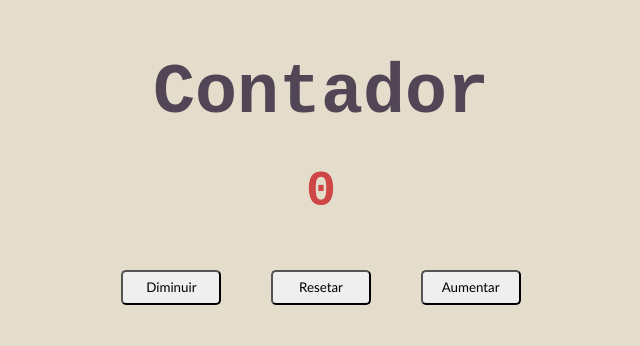
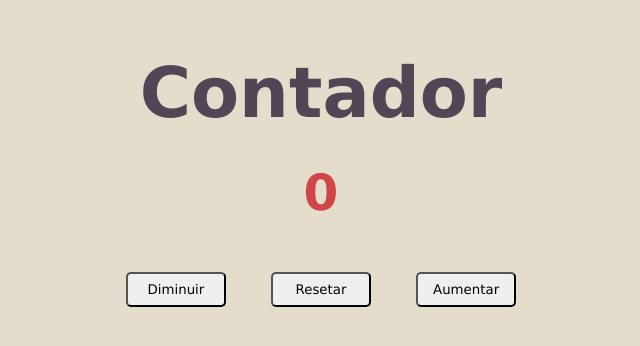
Before and after one commit to moacirescorcio/Contador, a plain HTML site: page index.html in a window 1280 px wide. Shown: the part 236-582 px from the top of the page, without its empty margins (319-959 px from the left). Drawn offline with Linux system fonts and the light colour scheme.

Commit message:
Update style.css

```diff
--- a/style.css
+++ b/style.css
@@ -11,7 +11,7 @@ body{
     align-items: center;
     height: 100vh;
 
-    font-family: 'Courier New', Courier, monospace;
+    font-family:'Lucida Sans', 'Lucida Sans Regular', 'Lucida Grande', 'Lucida Sans Unicode', Geneva, Verdana, sans-serif;
     color: #524656;
 }
 
@@ -24,7 +24,7 @@ button{
     width: 100px;
     height: 35px;
 
-    font-family: 'Gill Sans', 'Gill Sans MT', Calibri, 'Trebuchet MS', sans-serif;
+    font-family:'Lucida Sans', 'Lucida Sans Regular', 'Lucida Grande', 'Lucida Sans Unicode', Geneva, Verdana, sans-serif;
 
     /*border: 100px;*/
     border-radius: 5px;
```
